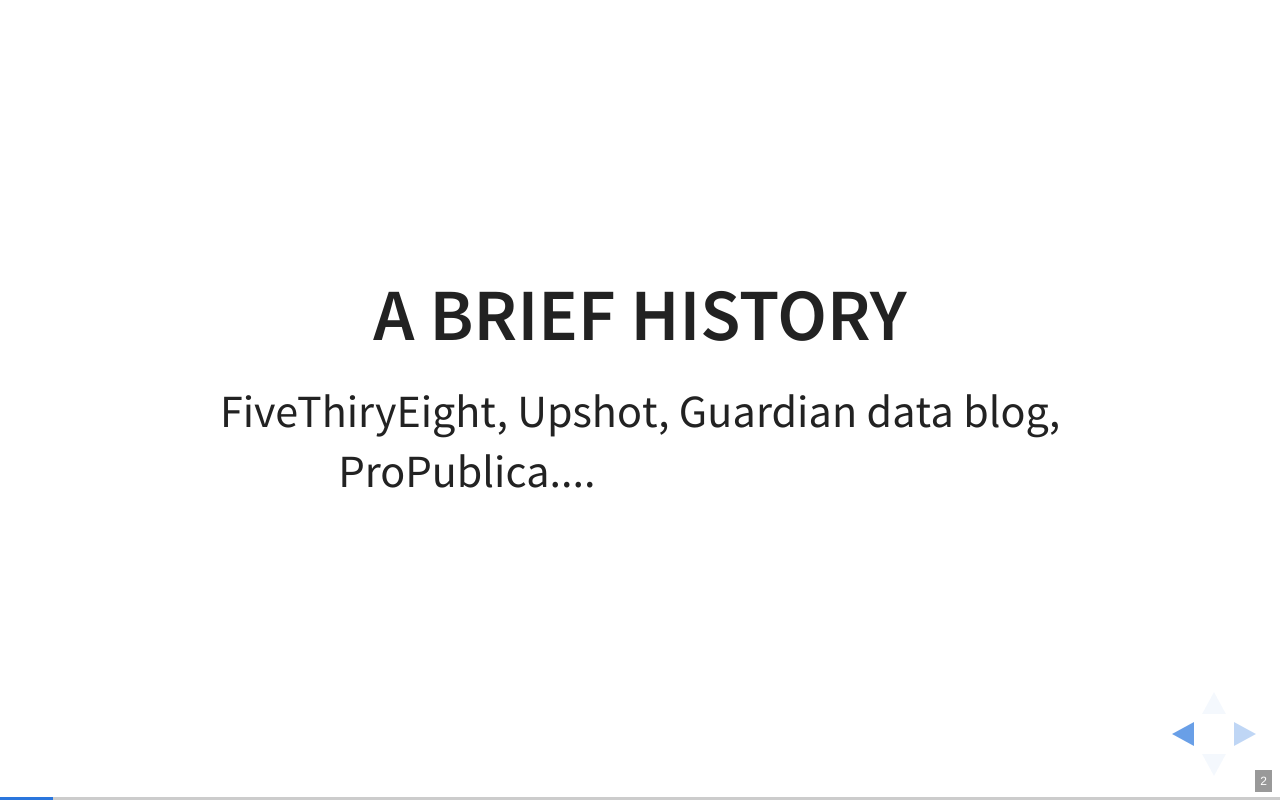
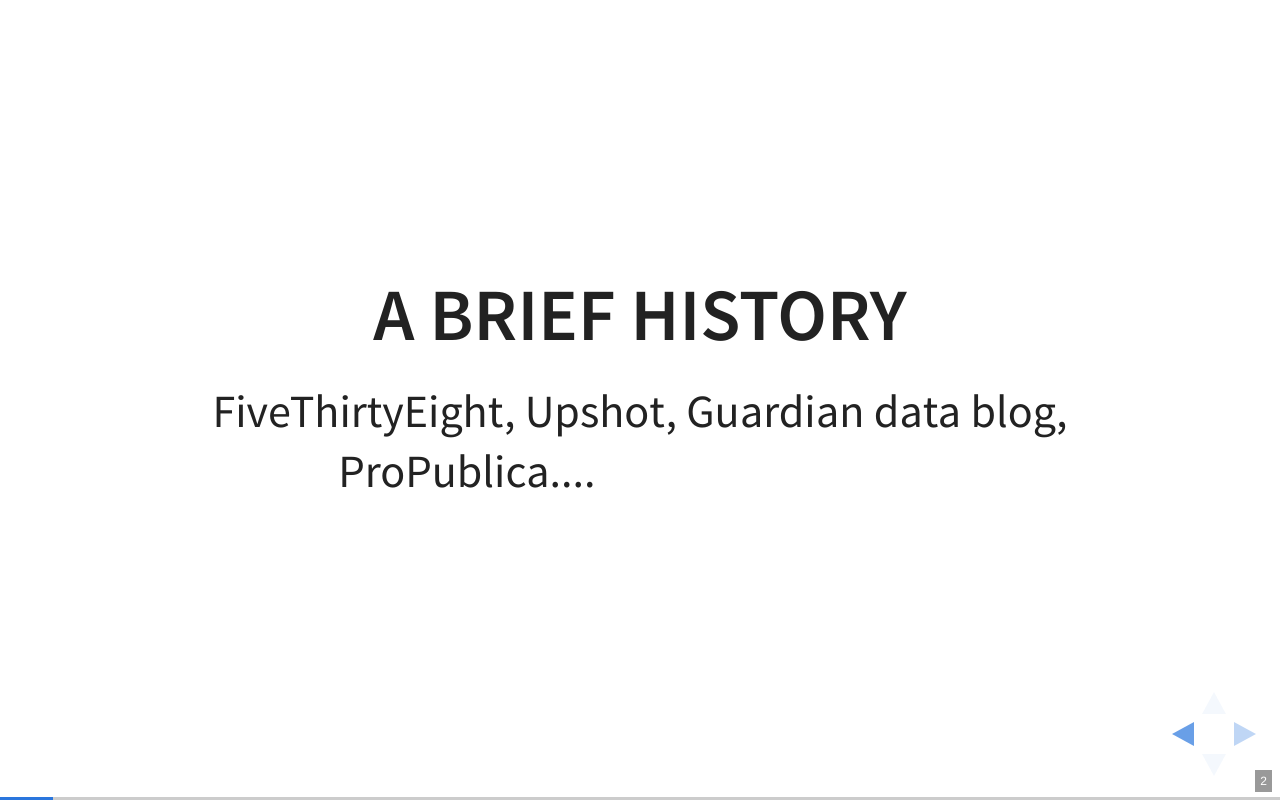
Before and after one commit to kamal-hothi/r_and_data_journalism, a website: page index.html in a window 1280 px wide. Both pictures are taken after a click on the button 1251 px from the left and 734 px from the top of the page. Drawn offline with nearby package versions, Linux system fonts and the light colour scheme.

Commit message:
Fix typo

```diff
--- a/index.html
+++ b/index.html
@@ -34,7 +34,7 @@
 
 			<section>
 				<h2>A brief history</h2>
-				<p> FiveThiryEight, Upshot, Guardian data blog, ProPublica....<span class="fragment">Herald Insights</span><span class="fragment">🤔</span></p>
+				<p> FiveThirtyEight, Upshot, Guardian data blog, ProPublica....<span class="fragment">Herald Insights</span><span class="fragment">🤔</span></p>
 			</section>
 
 			<section>
@@ -154,7 +154,6 @@
 				<p>Sharing analysis with the newsroom</p>
 
 				<p><a href="https://twitter.com/kamal_hothi/status/706935294470152192" target="_blank">Burglaries</a></p>
-				<p>'Here are about 13K charts*'</p>
 				<p><a href="http://johnburnmurdoch.github.io/slides/r-ggplot/" target="_blank">ggplot at FT</a></p>
 
 			</section>
```
